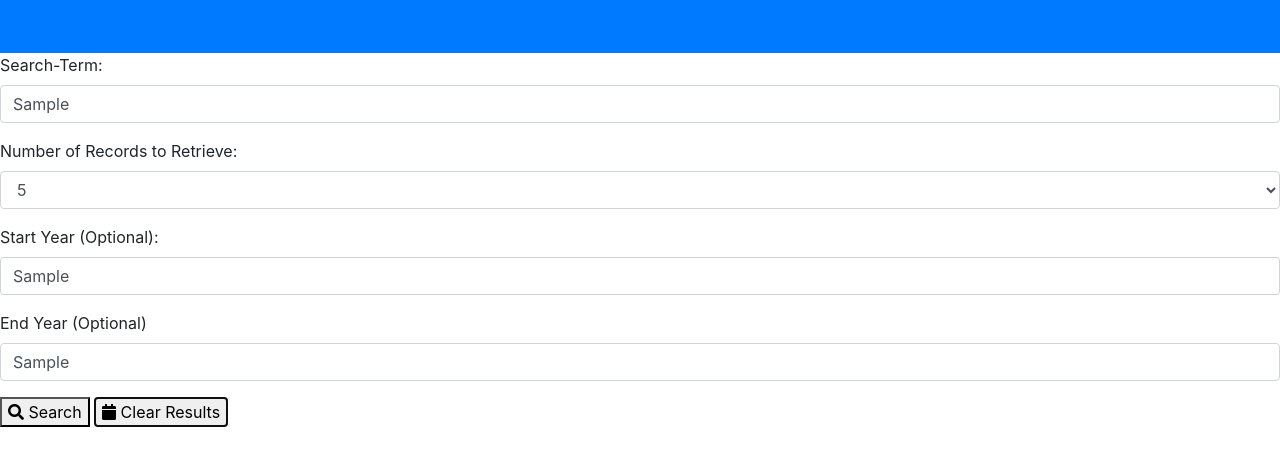
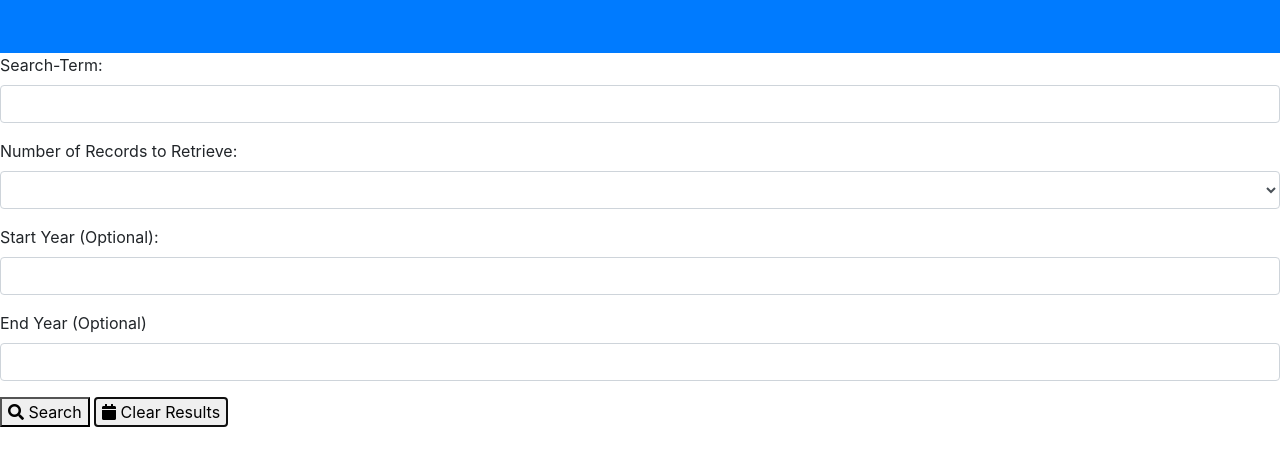
Before and after one commit to chomieu/NYT-Search, a plain HTML site: page index.html in a window 1280 px wide. Both pictures are taken after typing "Sample", "Sample", "Sample" into the empty fields and a click on the button "Clear Results". Shown: the part 99-564 px from the top of the page. Drawn offline with nearby package versions, Linux system fonts and the light colour scheme.

Commit message:
small updates to HTML (added values to select options, type='text' to #search-term input). jQuery for handling form submit and parsing inputs complete.

```diff
--- a/index.html
+++ b/index.html
@@ -22,16 +22,18 @@
         <form class="">
             <section class="form-group">
                 <label for="">Search-Term:</label>
-                <input class="form-control" id="search-term">
+                <!-- added type="text" -->
+                <input type="text" class="form-control" id="search-term">
             </section>
             <section class="form-group">
                 <label for="">Number of Records to Retrieve:</label>
                 <select class="form-control" id="number">
-                    <option>1</option>
-                    <option>2</option>
-                    <option>3</option>
-                    <option>4</option>
-                    <option selected>5</option>
+                    <!-- added values to options -->
+                    <option value="1">1</option>
+                    <option value="2">2</option>
+                    <option value="3">3</option>
+                    <option value="4">4</option>
+                    <option value="5" selected>5</option>
                 </select>
             </section>
             <section class="form-group">
@@ -45,6 +47,9 @@
             <button id="search"><span class="fa fa-search"></span> Search</button>
             <button id="clear"><span class="fa fa-calendar"></span> Clear Results</button>
         </form>
+        <section id="articles">
+            <!-- results go here -->
+        </section>
     </main>
 
 <script src="https://code.jquery.com/jquery-3.2.1.slim.min.js" integrity="sha384-KJ3o2DKtIkvYIK3UENzmM7KCkRr/rE9/Qpg6aAZGJwFDMVNA/GpGFF93hXpG5KkN" crossorigin="anonymous"></script>
--- a/script.js
+++ b/script.js
@@ -6,9 +6,10 @@ $(document).ready(function() {
 
     // when the user clicks on a button, get the ID
     // this will determine if we're SEARCHing or CLEARing
-    $(".btn").click(function(e) {
+    $(".btn, button").click(function(e) {
         e.preventDefault();
         var task = $(this).attr("id");
+        // search or clear based on button ID
         handleForm( task );
     });
 
@@ -24,17 +25,21 @@ $(document).ready(function() {
         if( task === "search" ) {
             query = $("#search-term").val();
             numberOfRecords = $("#number").val();
-            beginYear = parseInt($("#start-year").val()) || null;
+            startYear = parseInt($("#start-year").val()) || null;
             endYear = parseInt($("#end-year").val()) || null;
 
-            console.log(query, numberOfRecords, startYear, endYear);
-            $("#articles").innerHTML(`Query: ${query}, number of records: ${numberOfRecords}, start year: ${startYear}, end year: ${endYear}`);
+            $("#articles").text(`Query: ${query}, number of records: ${numberOfRecords}, start year: ${startYear}, end year: ${endYear}`);
 
             // call Rita's function here
             // functionName(query, numberOfRecords, beginYear, endYear);
-        } else {
+        } else if(task === "clear") {
             // empty the #articles element
             $("#articles").empty();
+            // clear the form
+            $("#search-term").val("");
+            $("#number").val("");
+            $("#start-year").val("");
+            $("#end-year").val("");
         }
     }
 });
```
